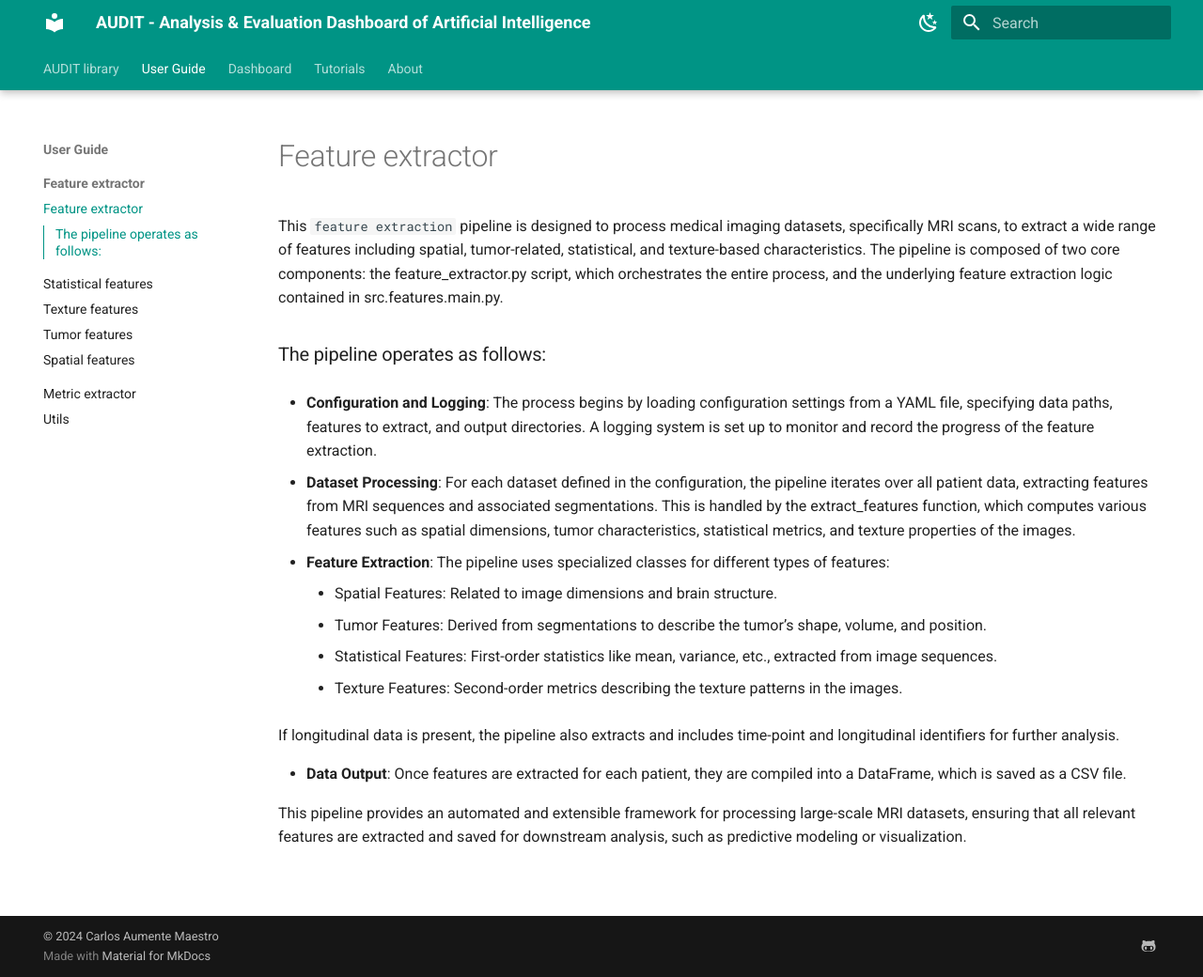
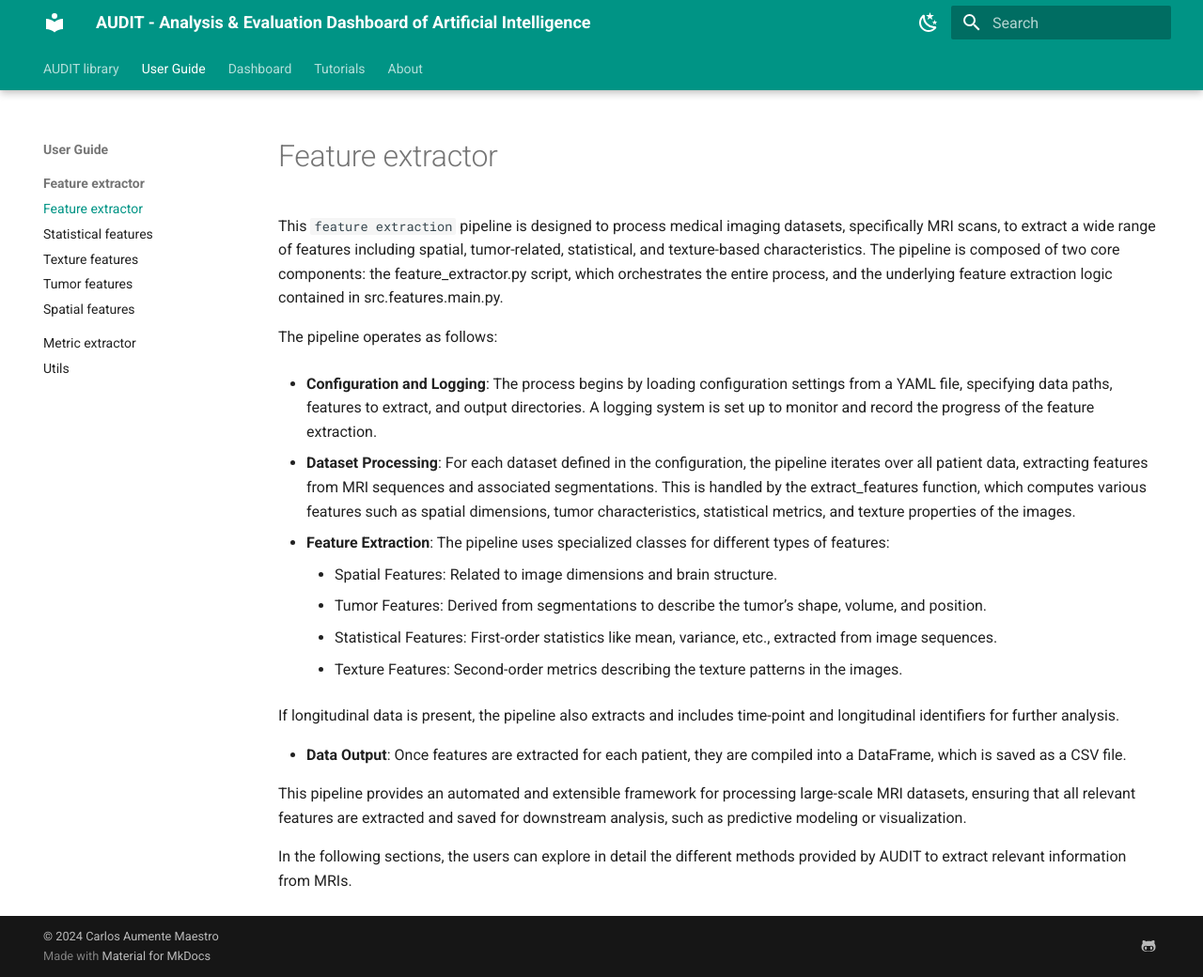
Before and after one commit to ubern-mia/AUDIT, an MkDocs documentation site: the page built from docs/user-guide/features/feature_extractor.md, in a window 1280 px wide and 1040 px high. Shown: the whole window at 94% size. Built offline with MkDocs 1.6.1 and Material for MkDocs 9.7.7, drawn with Linux system fonts in a browser that asks for light colours.

Commit message:
Added feature_extractor documentation

```diff
--- a/docs/user-guide/features/feature_extractor.md
+++ b/docs/user-guide/features/feature_extractor.md
@@ -6,7 +6,7 @@ wide range of features including spatial, tumor-related, statistical, and textur
 is composed of two core components: the feature_extractor.py script, which orchestrates the entire process, and the
 underlying feature extraction logic contained in src.features.main.py.
 
-### The pipeline operates as follows:
+The pipeline operates as follows:
 
 - **Configuration and Logging**: The process begins by loading configuration settings from a YAML file, specifying data
 paths, features to extract, and output directories. A logging system is set up to monitor and record the progress of
@@ -32,3 +32,6 @@ a CSV file.
 
 This pipeline provides an automated and extensible framework for processing large-scale MRI datasets, ensuring that
 all relevant features are extracted and saved for downstream analysis, such as predictive modeling or visualization.
+
+In the following sections, the users can explore in detail the different methods provided by AUDIT to extract relevant
+information from MRIs.
```
